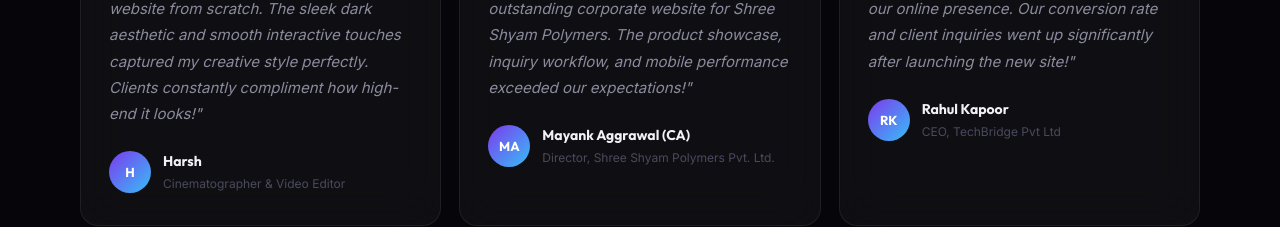
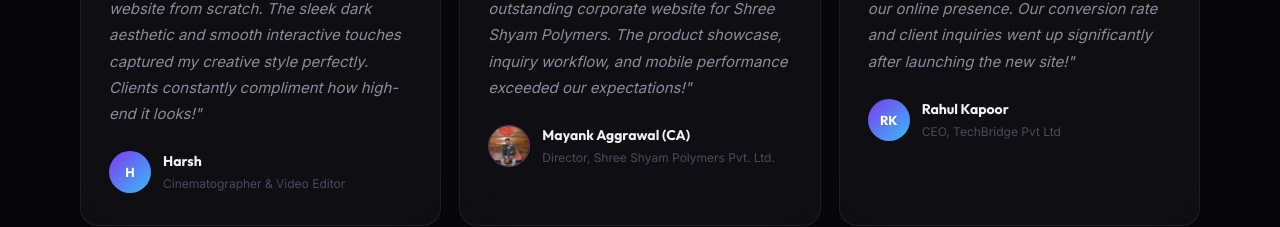
Before and after one commit to Shubham916-ui/SKV-productions, a React (Vite) app: page /about in a window 1280 px wide. Shown: the part 2220-2447 px from the top of the page. Built offline with nearby package versions, Linux system fonts and the light colour scheme.

Commit message:
Add Mayank Aggrawal profile picture to Testimonials

```diff
--- a/src/pages/About.jsx
+++ b/src/pages/About.jsx
@@ -26,6 +26,7 @@ const testimonials = [
     name: "Mayank Aggrawal (CA)",
     role: "Director, Shree Shyam Polymers Pvt. Ltd.",
     init: "MA",
+    avatar: "/mayank.png",
     text: "SKV Productions delivered an outstanding corporate website for Shree Shyam Polymers. The product showcase, inquiry workflow, and mobile performance exceeded our expectations!"
   },
   {
@@ -105,7 +106,11 @@ export default function About() {
                   <div className="stars">5.0 / 5.0 Rating</div>
                   <p className="testi-text">"{t.text}"</p>
                   <div className="testi-client">
-                    <div className="testi-avatar">{t.init}</div>
+                    {t.avatar ? (
+                      <img src={t.avatar} alt={t.name} className="testi-avatar-img" />
+                    ) : (
+                      <div className="testi-avatar">{t.init}</div>
+                    )}
                     <div><strong>{t.name}</strong><span>{t.role}</span></div>
                   </div>
                 </div>
--- a/src/pages/Home.jsx
+++ b/src/pages/Home.jsx
@@ -216,6 +216,7 @@ export default function Home() {
                 name: "Mayank Aggrawal (CA)",
                 role: "Director, Shree Shyam Polymers Pvt. Ltd.",
                 init: "MA",
+                avatar: "/mayank.png",
                 text: "SKV Productions delivered an outstanding corporate website for Shree Shyam Polymers. Product showcase, inquiry workflow, and performance exceeded our expectations!"
               },
               {
@@ -229,7 +230,11 @@ export default function Home() {
                 <div className="stars">5.0 / 5.0 Rating</div>
                 <p className="testi-text">"{t.text}"</p>
                 <div className="testi-client">
-                  <div className="testi-avatar">{t.init}</div>
+                  {t.avatar ? (
+                    <img src={t.avatar} alt={t.name} className="testi-avatar-img" />
+                  ) : (
+                    <div className="testi-avatar">{t.init}</div>
+                  )}
                   <div><strong>{t.name}</strong><span>{t.role}</span></div>
                 </div>
               </div>
--- a/src/pages/PageShared.css
+++ b/src/pages/PageShared.css
@@ -135,6 +135,7 @@
 .testi-text { color: var(--text-muted); font-size: 15px; line-height: 1.75; margin-bottom: 24px; font-style: italic; }
 .testi-client { display: flex; align-items: center; gap: 12px; }
 .testi-avatar { width: 42px; height: 42px; border-radius: 50%; background: linear-gradient(135deg, var(--purple-dark), var(--sky)); display: flex; align-items: center; justify-content: center; font-family: "Outfit", sans-serif; font-size: 13px; font-weight: 700; color: white; flex-shrink: 0; }
+.testi-avatar-img { width: 42px; height: 42px; border-radius: 50%; object-fit: cover; object-position: top; border: 1.5px solid rgba(167,139,250,0.4); flex-shrink: 0; }
 .testi-client strong { display: block; font-family: "Outfit", sans-serif; font-size: 14px; font-weight: 700; margin-bottom: 2px; }
 .testi-client span { color: var(--text-dim); font-size: 12px; }
 
```
Also changed, not shown: public/mayank.png (added).
